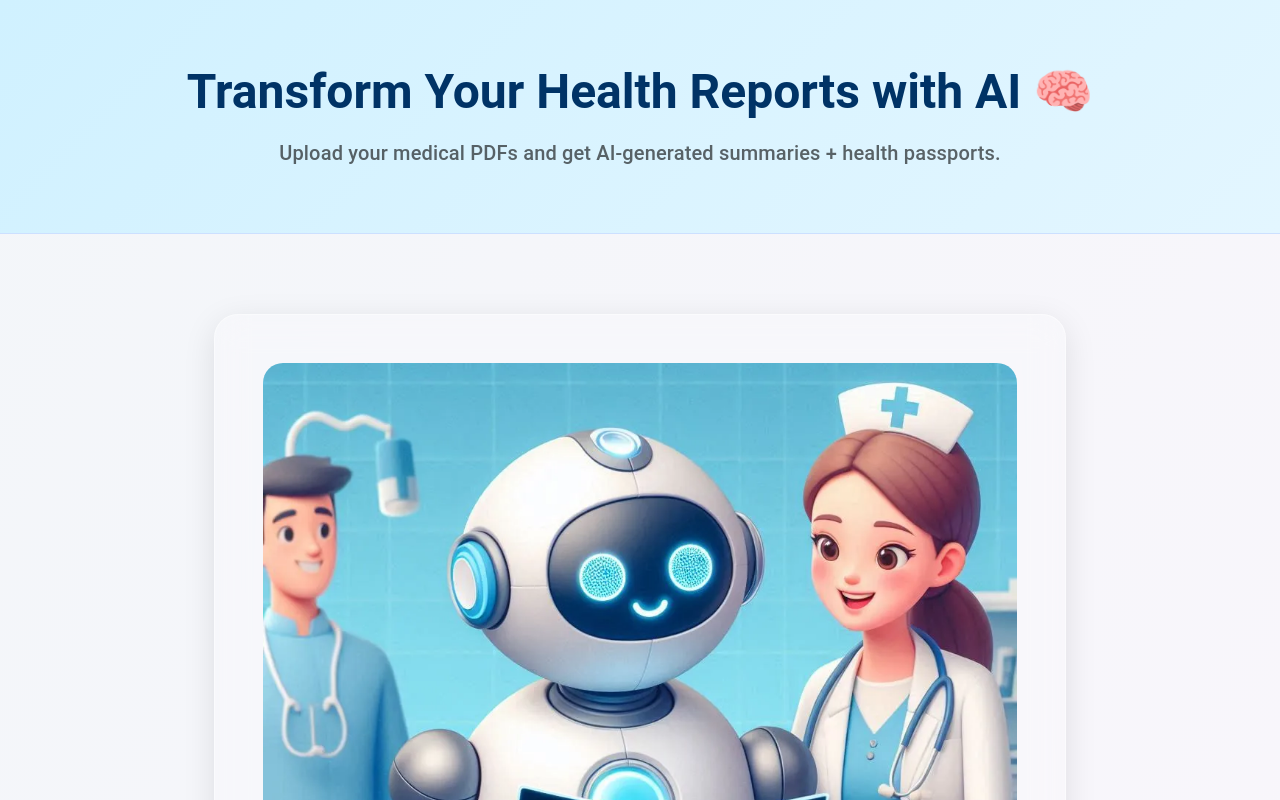
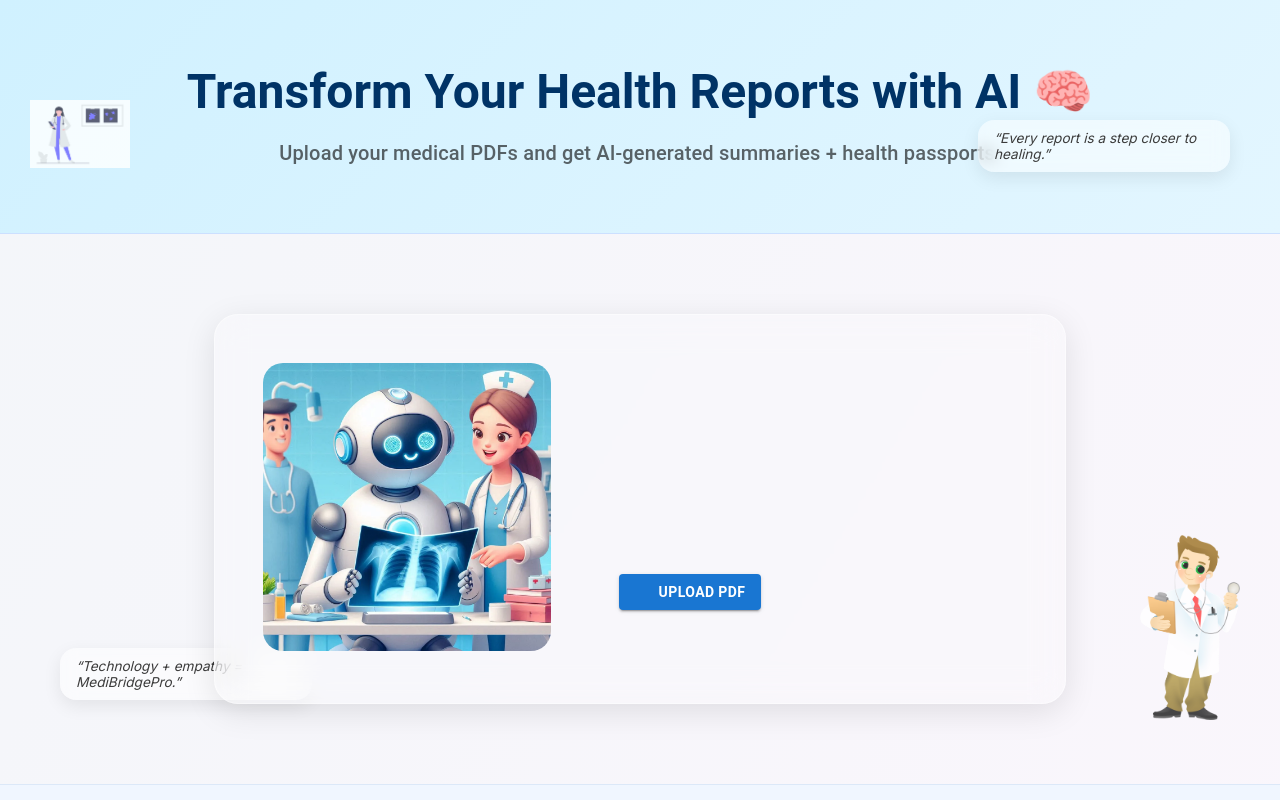
Before and after one commit to pk612004/MediBridgePro, a React (Create React App) app in the folder frontend-ui/: page / in a window 1280 px wide. Shown: the top 800 px of the page. Built offline with nearby package versions, Linux system fonts and the light colour scheme; some icons are missing.

Commit message:
🎨 Revamped UI to full-page gradient upload layout

```diff
--- a/frontend-ui/src/App.css
+++ b/frontend-ui/src/App.css
@@ -135,3 +135,66 @@ button:hover {
     display: none;
   }
 }
+.floating-decor {
+  position: absolute;
+  width: 100px;
+  opacity: 0.8;
+  animation: slowFloat 18s ease-in-out infinite;
+  z-index: 0;
+}
+
+.floating-1 {
+  top: 100px;
+  left: 30px;
+  animation-delay: 0s;
+}
+
+.floating-2 {
+  bottom: 80px;
+  right: 40px;
+  animation-delay: 3s;
+}
+
+.floating-quote {
+  position: absolute;
+  max-width: 220px;
+  font-size: 0.85rem;
+  font-style: italic;
+  background: rgba(255, 255, 255, 0.5);
+  backdrop-filter: blur(8px);
+  padding: 10px 16px;
+  border-radius: 16px;
+  color: #3b3b3b;
+  box-shadow: 0 6px 18px rgba(0, 0, 0, 0.08);
+  animation: quoteDrift 12s ease-in-out infinite;
+  z-index: 0;
+}
+
+.floating-quote-top {
+  top: 120px;
+  right: 50px;
+}
+
+.floating-quote-bottom {
+  bottom: 100px;
+  left: 60px;
+  animation-delay: 2s;
+}
+
+@keyframes slowFloat {
+  0% { transform: translateY(0px); }
+  50% { transform: translateY(-20px); }
+  100% { transform: translateY(0px); }
+}
+
+@keyframes quoteDrift {
+  0% { transform: translateX(0px); }
+  50% { transform: translateX(10px); }
+  100% { transform: translateX(0px); }
+}
+
+@media (max-width: 768px) {
+  .floating-decor, .floating-quote {
+    display: none;
+  }
+}
--- a/frontend-ui/src/App.js
+++ b/frontend-ui/src/App.js
@@ -1,4 +1,4 @@
-// MediBridgePro – Stunning Glassmorphism UI Layout with Lottie + Advanced Styling
+// MediBridgePro – Stunning Glassmorphism UI Layout with Side Decor + Quotes
 import React, { useState } from "react";
 import {
   Button,
@@ -20,6 +20,8 @@ import Lottie from "lottie-react";
 import uploadAnim from "./assets/upload.json";
 import processingAnim from "./assets/processing.json";
 import illustration from "./assets/illustration.png";
+import side1 from "./assets/side1.png";
+import side2 from "./assets/side2.png";
 import jsPDF from "jspdf";
 import "./App.css";
 
@@ -73,6 +75,16 @@ function App() {
 
   return (
     <>
+      {/* Floating Decor & Quotes */}
+      <img src={side1} alt="floating1" className="floating-decor floating-1" />
+      <img src={side2} alt="floating2" className="floating-decor floating-2" />
+      <div className="floating-quote floating-quote-top">
+        “Every report is a step closer to healing.”
+      </div>
+      <div className="floating-quote floating-quote-bottom">
+        “Technology + empathy = MediBridgePro.”
+      </div>
+
       {/* Hero Section */}
       <Box
         sx={{
@@ -105,7 +117,11 @@ function App() {
         >
           <Grid container spacing={4} alignItems="center">
             <Grid item xs={12} md={6}>
-              <img src={illustration} alt="AI Medical" style={{ width: "100%", borderRadius: "20px" }} />
+              <img
+                src={illustration}
+                alt="AI Medical"
+                style={{ width: "90%", borderRadius: "20px", maxHeight: "320px" }}
+              />
             </Grid>
             <Grid item xs={12} md={6}>
               <Box textAlign="center">
```
Also changed, not shown: frontend-ui/src/assets/side1.png (added), frontend-ui/src/assets/side2.png (added).
